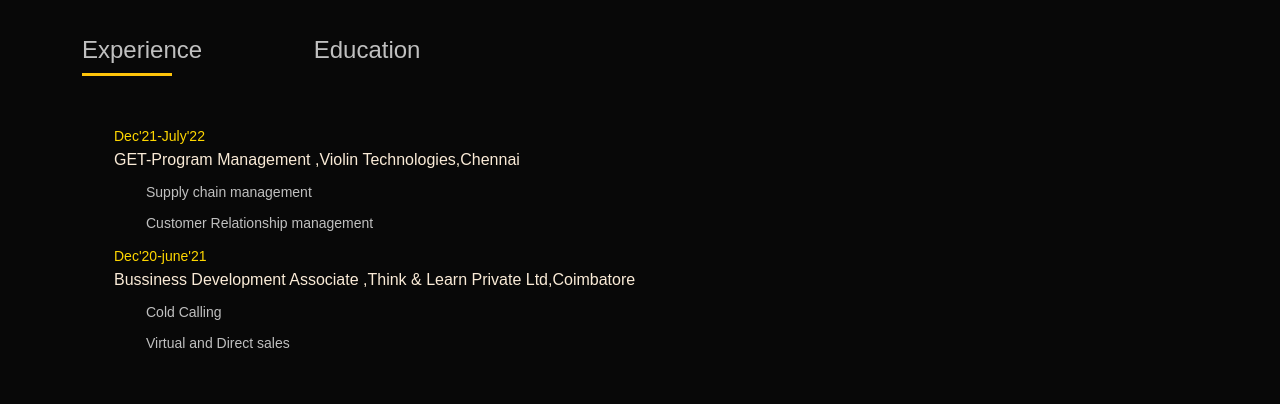
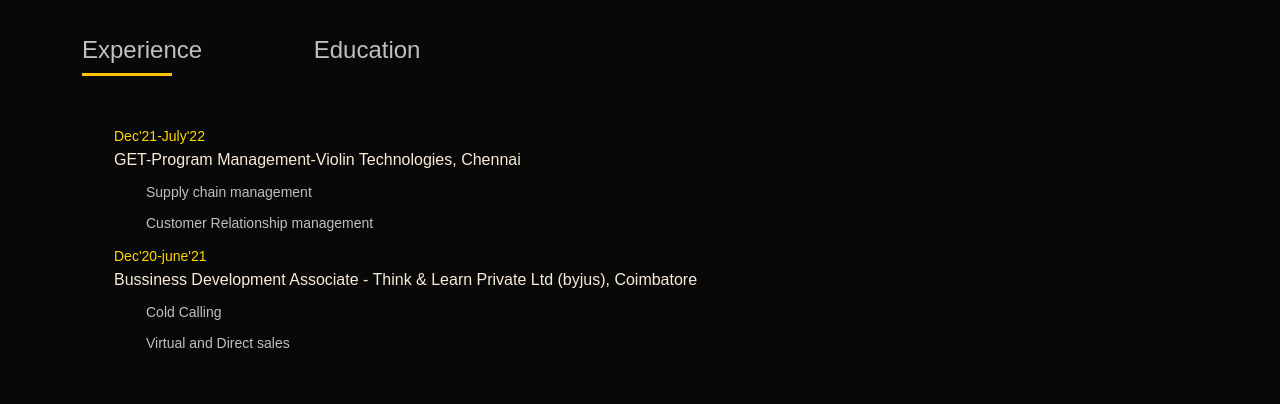
Before and after one commit to ManivasagamSuresh/Portfolio_react, a React (Create React App) app: page / in a window 1280 px wide. Shown: the part 903-1307 px from the top of the page. Built offline with nearby package versions, Linux system fonts and the light colour scheme.

Commit message:
align changed

```diff
--- a/src/About.js
+++ b/src/About.js
@@ -185,17 +185,17 @@
             <li>
               <span>SSLC: 96.6%</span>
               <br />
-              AKNU S.Sundar Matric Hr.sec School,Madurai.
+              AKNU S.Sundar Matric Hr.sec School, Madurai.
             </li>
             <li>
               <span>HSC: 93.5%</span>
               <br />
-              CEOA Matric Hr.sec School,Madurai.
+              CEOA Matric Hr.sec School, Madurai.
             </li>
             <li>
               <span>BE(Automobile): 7.1 cgpa</span>
               <br />
-              PSG College of Technology,Coimbatore.
+              PSG College of Technology, Coimbatore.
             </li>
           </ul>
         </div>
@@ -209,7 +209,7 @@
           <ul>
             <li>
             <span>Dec'21-July'22</span> <br/>
-              GET-Program Management ,Violin Technologies,Chennai
+              GET-Program Management-Violin Technologies, Chennai
             <br/>
               <ul style={{listStyleType:"rounded",color:"#C0C0C0"}} >
               <li style={{color:"#C0C0C0",fontSize:"14px"}}>Supply chain management</li>
@@ -219,8 +219,8 @@
             </li>
             <li>
             <span>Dec'20-june'21</span><br/>
-              Bussiness Development Associate ,Think & Learn Private
-              Ltd,Coimbatore
+              Bussiness Development Associate - Think & Learn Private
+              Ltd (byjus), Coimbatore
               <br />
               <ul>
               <li style={{color:"#C0C0C0",fontSize:"14px"}}>Cold Calling</li>
--- a/src/Projects.js
+++ b/src/Projects.js
@@ -12,8 +12,8 @@
       <h1 className="projects-heading display-5">PROJECTS</h1>
       <h2 className="projects-des">What I Built</h2>
       <h4>Credentials</h4>
-      <div>Admin: admin@gmail.com ,Password: admin</div>
-      <div style={{marginBottom:"50px"}}>User: test@gmail.com ,Password: test </div>
+      <div>Admin: admin@gmail.com, Password: admin</div>
+      <div style={{marginBottom:"50px"}}>User: test@gmail.com, Password: test </div>
     </div>
 
 
```
